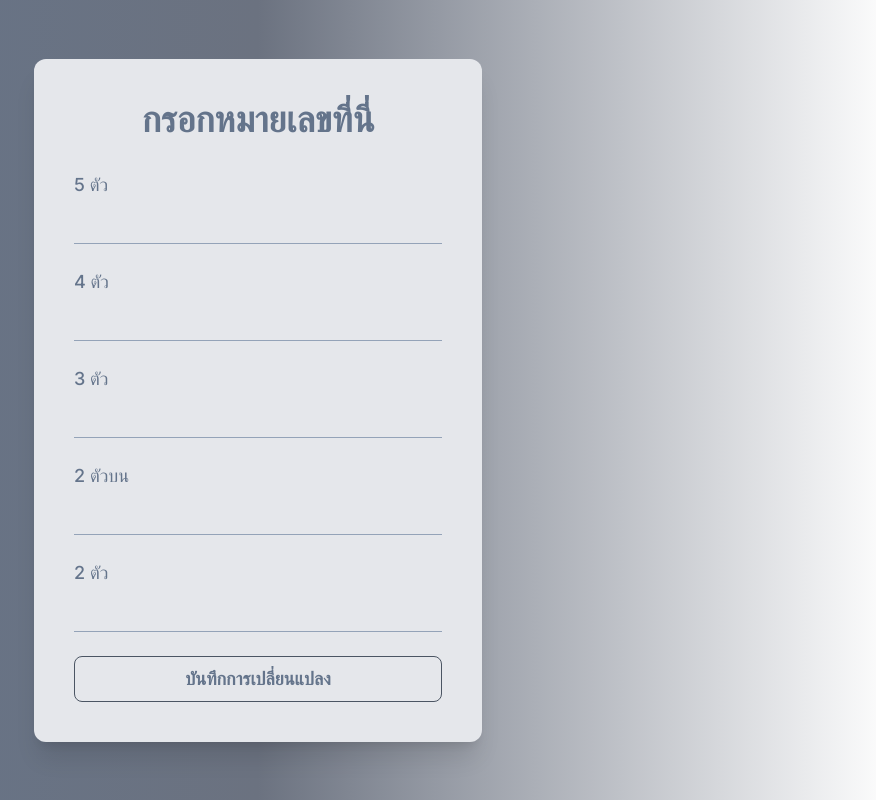
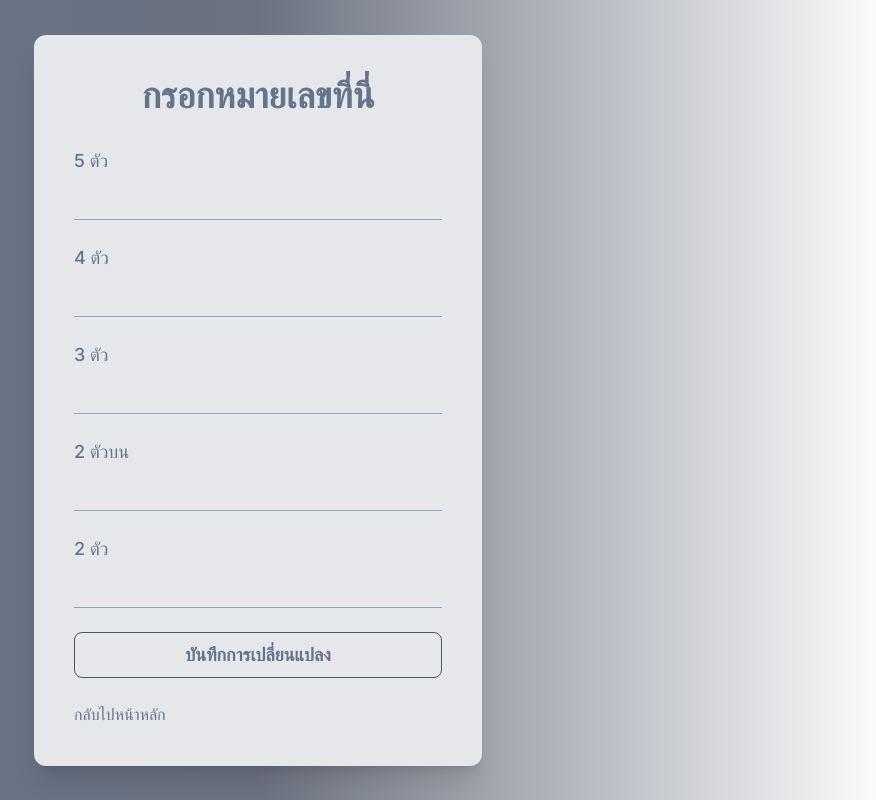
Before and after one commit to BoomTHDev/lao-lucky, a Next.js app: page /dashboard in a window 1280 px wide. Shown: the whole page, without its empty margins (382-1258 px from the left). Built offline with nearby package versions, Linux system fonts and the light colour scheme.

Commit message:
added link to home page

```diff
--- a/components/FormUpdateNumber.tsx
+++ b/components/FormUpdateNumber.tsx
@@ -2,6 +2,7 @@
 import React, { useRef } from 'react'
 import { addNumber } from '../app/actions/number-action'
 import Swal from 'sweetalert2'
+import Link from 'next/link'
 
 type Props = {}
 
@@ -51,6 +52,9 @@
             <button type="submit" className="w-full py-2 border border-gray-600 bg-inherit hover:bg-gray-600 hover:text-gray-50 rounded-lg font-semibold text-lg mt-4 transition duration-200">
                 บันทึกการเปลี่ยนแปลง
             </button>
+            <div>
+                <Link href='/' className='text-md hover:underline'>กลับไปหน้าหลัก</Link>
+            </div>
         </form>
     )
 }
```
